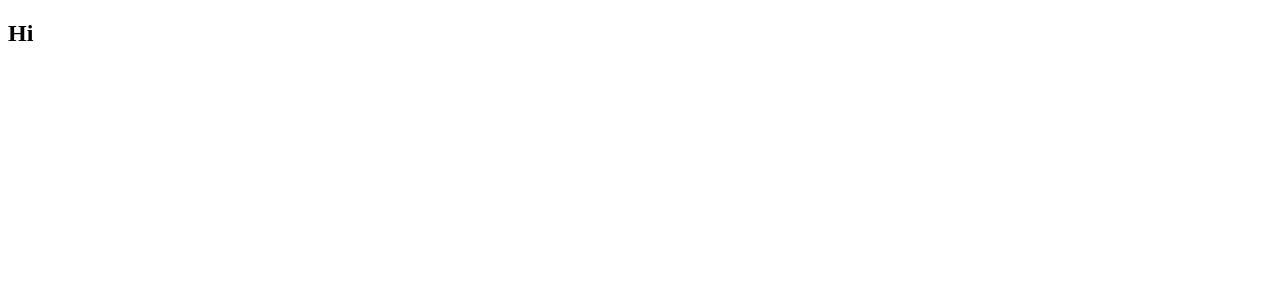
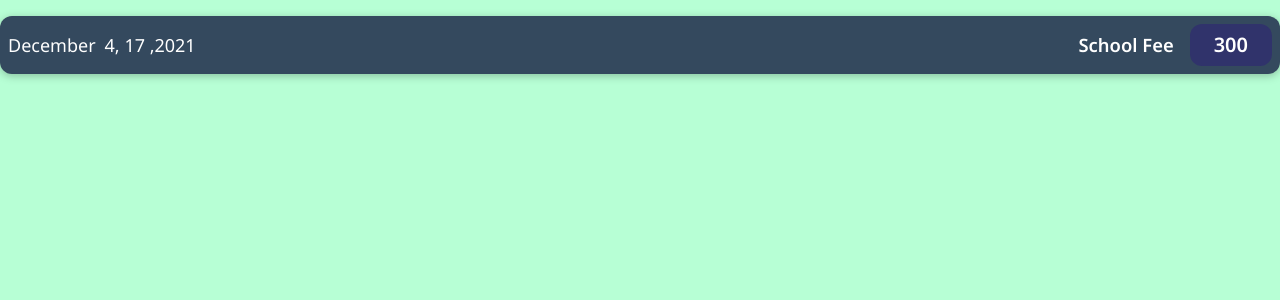
Before and after one commit to haseebzahid1/basicReact, a JavaScript app: page / in a window 1280 px wide. Shown: the top 300 px of the page. Built offline with nearby package versions, Linux system fonts and the light colour scheme.

Commit message:
basic react added

```diff
--- /dev/null
+++ b/src/App.js
@@ -0,0 +1,15 @@
+import ExpenseItem from './components/ExpenseItem';
+function App(){
+    let expenseDate = new Date(4, 17, 2022);
+    let expenseTitle = "School Fee";
+    let expenseAmout = 300;
+    return <div>
+       <ExpenseItem
+           date={expenseDate}
+           title={expenseTitle}
+           amout={expenseAmout}>
+       </ExpenseItem>
+    </div>
+}
+
+export default App;
--- /dev/null
+++ b/src/components/ExpenseItem.css
@@ -0,0 +1,70 @@
+h1,h2{
+    margin-top: 0;
+    margin-bottom: 7px;
+}
+p{
+    margin-top: 0px;
+    margin-bottom: 7px;
+}
+
+.expense-item{
+    display: flex;
+    align-items: center;
+    justify-content: space-between;
+    box-shadow: 0 2px 8px rgba(0, 0, 0, 0.25);
+    padding: 0.5rem;
+    margin: 1rem 0;
+    border-radius: 12px;
+    background-color: #34495e;
+}
+.expense-item__description{
+   display: flex;
+   align-items: center;
+
+}
+.expense-item__h1,
+.expense-item__h2{
+    color: #3a3a3a;
+    font-size:0.7rem;
+    margin: 0 1rem;
+    color: #fff;
+}
+.expense-item__h2{
+    flex: 1;
+    font-size:0.7rem ;
+}
+.expense-item__price{
+    font-size: 1rem;
+    font-weight: bold;
+    color: #fff;
+    background-color: #30336b;
+    padding: 0.5rem;
+    border-radius: 12px;
+    display: inline-block;
+    text-decoration: none;
+    border-radius: 12px;
+}
+
+.expense-date__flex span{
+    display: inline-block;
+    font-size: 18px;
+    color: #fff;
+    /* border: 1px solid red; */
+    padding-right:9px;
+}
+
+@media (min-width:568px){
+    .expense-item__description{
+
+    }
+    .expense-item__h1{
+        font-size: 1.25rem;
+    }
+    .expense-item__h2{
+        font-size:1.15rem;
+    }
+    .expense-item__price{
+        font-size: 1.25rem;
+        padding: 0.5rem 1.5rem;
+    }
+}
--- /dev/null
+++ b/src/components/ExpenseItem.js
@@ -0,0 +1,22 @@
+import './ExpenseItem.css';
+
+function ExpenseItem(props){
+    const month = props.date.toLocaleString('en-Us', {month: 'long'});
+    const year = props.date.getFullYear();
+    const day = props.date.toLocaleString('en-Us', {day: '2-digit'});
+    return (
+        <div className="expense-item">
+            <div className='expense-date__flex'>
+                <span>{ month }</span>
+                <span>4, 17 ,2021</span>
+                {/* <span>{ day }</span> */}
+            </div>
+            <div className='expense-item__description'>
+            <h2 className="expense-item__h2">{props.title}</h2>
+            <a href='#.' className='expense-item__price'>{ props.amout }</a>
+            </div>
+        </div>
+    );
+}
+
+export default ExpenseItem;
--- /dev/null
+++ b/src/index.css
@@ -0,0 +1,14 @@
+@import url('https://fonts.googleapis.com/css2?family=Noto+Sans:wght@300;400;500;600&display=swap');
+/* font-family: 'Noto Sans', sans-serif; */
+
+*{
+    box-sizing: border-box;
+}
+body{
+    background-color: #b7ffd5;
+    font-family: 'Noto Sans', sans-serif;
+    margin: 0;
+    padding: 0;
+    line-height: 26px;
+    font-weight: 400;
+}
--- a/src/index.js
+++ b/src/index.js
@@ -1,4 +1,7 @@
 import ReactDOM  from "react-dom";
+import './index.css';
+import App from './App';
 
 
-ReactDOM.render(<h2>Hi</h2>, document.getElementById('root'));
+
+ReactDOM.render(<App />, document.getElementById('root'));
```
